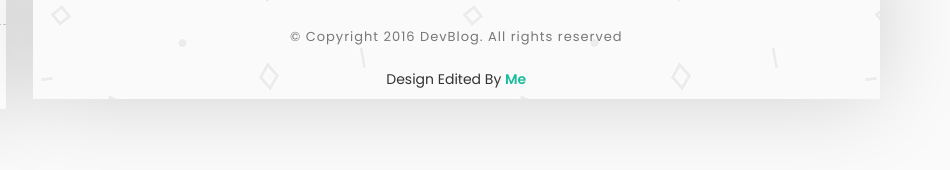
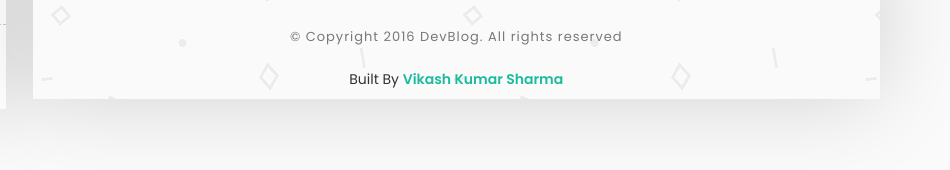
Before and after one commit to vikashhrs/myblog, a website: page public/index.html in a window 1280 px wide. Shown: the part 410-580 px from the top of the page, 330-1280 px from the left. Drawn offline with nearby package versions, Linux system fonts and the light colour scheme; some packages are replaced by stand-ins of ours; no server answers.

Commit message:
index page updated

```diff
--- a/public/index.html
+++ b/public/index.html
@@ -144,8 +144,8 @@
 
 
                         <!-- UiPasta Credit Start -->
-                        <div class="uipasta-credit">Design Edited By <a href="http://www.uipasta.com"
-                                                                        target="_blank">Me</a></div>
+                        <div class="uipasta-credit">Built By <a href="https://www.linkedin.com/in/vikash-sharma-939027102/"
+                                                                        target="_blank">Vikash Kumar Sharma</a></div>
                         <!-- UiPasta Credit End -->
                     </footer>
                 </div>
```
